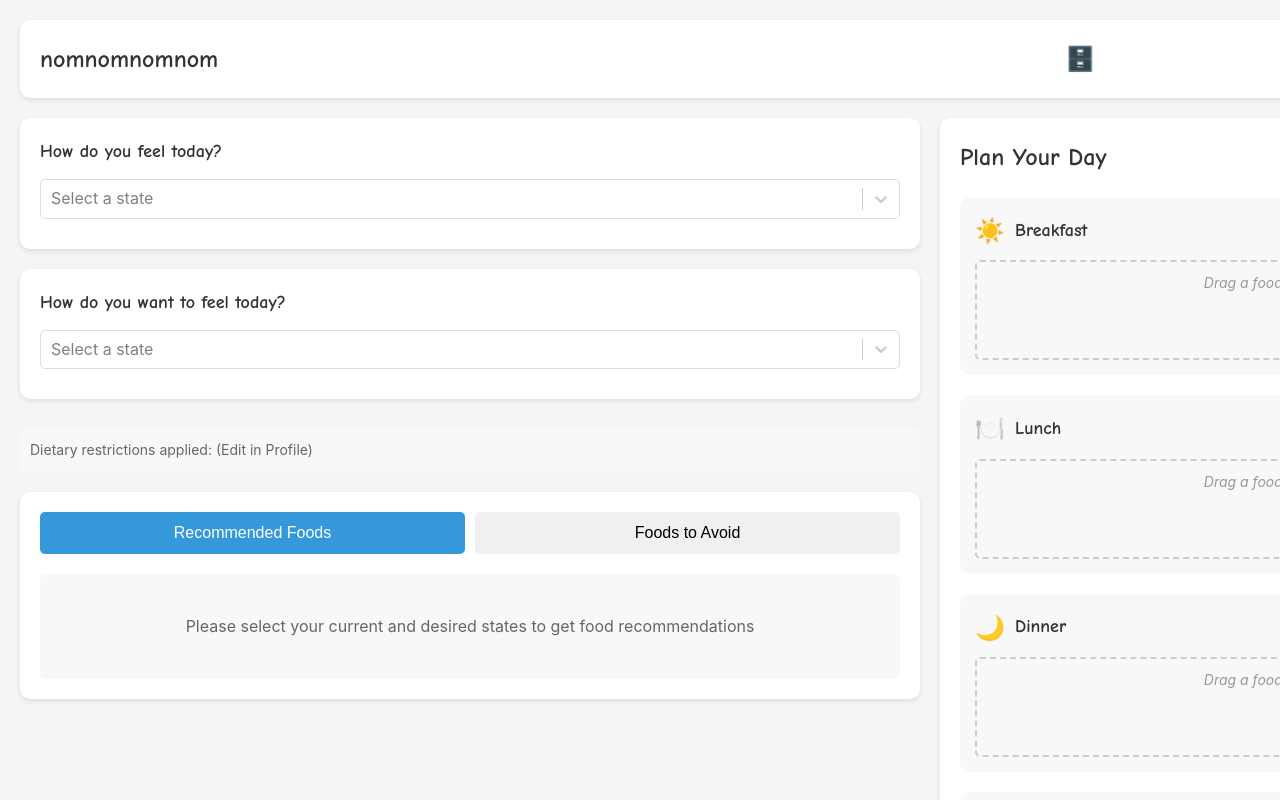
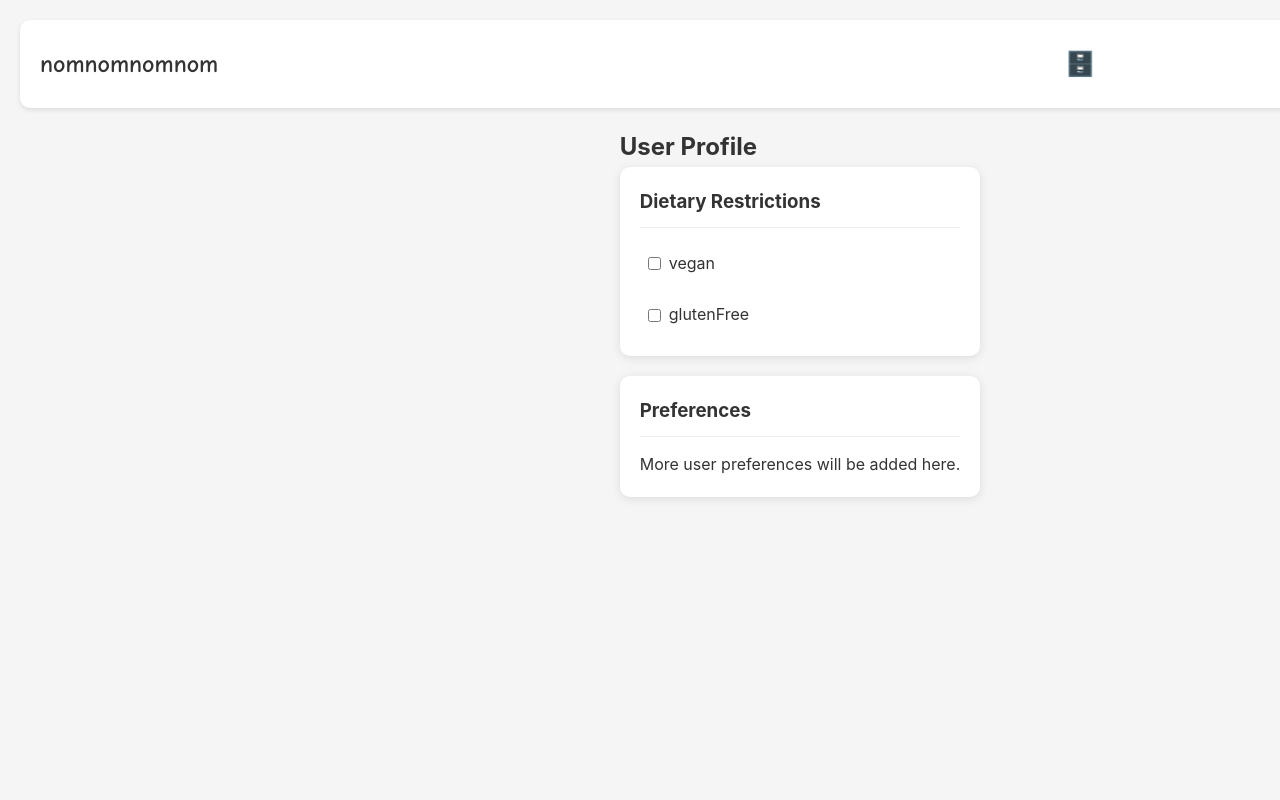
Before and after one commit to DRon98/nomnomnomnom, a React (Create React App) app: page /profile in a window 1280 px wide. Shown: the top 800 px of the page. Built offline with nearby package versions, Linux system fonts and the light colour scheme.

Commit message:
router setup

```diff
--- a/src/App.js
+++ b/src/App.js
@@ -1,49 +1,22 @@
 import React from 'react';
-import { useSelector } from 'react-redux';
-import Header from './components/Header';
-import StateSelector from './components/StateSelector';
-import FoodTabs from './components/FoodTabs';
-import MealPlanner from './components/MealPlanner';
-import { CURRENT_STATES, DESIRED_STATES } from './utils/constants';
+import { BrowserRouter, Routes, Route } from 'react-router-dom';
+import Layout from './components/Layout';
+import Home from './pages/Home';
+import Profile from './pages/Profile';
+import NotFound from './pages/NotFound';
 import './App.css';
 
 function App() {
-  const currentState = useSelector(state => state.user.currentState);
-  const desiredState = useSelector(state => state.user.desiredState);
-  const dietaryRestrictions = useSelector(state => state.user.dietaryRestrictions);
-
   return (
-    <div className="container">
-      <Header />
-      <div className="app-content">
-        <div className="left-section">
-          <StateSelector
-            type="current"
-            options={CURRENT_STATES}
-            question="How do you feel today?"
-          />
-          <StateSelector
-            type="desired"
-            options={DESIRED_STATES}
-            question="How do you want to feel today?"
-          />
-          <div className="dietary-restrictions">
-            Dietary restrictions applied: {
-              Object.entries(dietaryRestrictions)
-                .filter(([_, value]) => value)
-                .map(([key]) => key)
-                .join(', ')
-            }
-            {' '}
-            (Edit in Profile)
-          </div>
-          <FoodTabs />
-        </div>
-        <div className="right-section">
-          <MealPlanner />
-        </div>
-      </div>
-    </div>
+    <BrowserRouter>
+      <Routes>
+        <Route path="/" element={<Layout />}>
+          <Route index element={<Home />} />
+          <Route path="profile" element={<Profile />} />
+          <Route path="*" element={<NotFound />} />
+        </Route>
+      </Routes>
+    </BrowserRouter>
   );
 }
 
--- a/src/components/Header/index.js
+++ b/src/components/Header/index.js
@@ -1,4 +1,5 @@
 import React from 'react';
+import { Link, NavLink } from 'react-router-dom';
 import InventoryDropdowns from '../InventoryDropdowns';
 import FoodJournal from '../FoodJournal';
 import './styles.css';
@@ -7,12 +8,16 @@ const Header = () => {
   return (
     <header className="header">
       <div className="logo">
-        <h1>nomnomnomnom</h1>
+        <Link to="/" style={{ textDecoration: 'none', color: 'inherit' }}>
+          <h1>nomnomnomnom</h1>
+        </Link>
       </div>
       <div className="header-actions">
         <InventoryDropdowns />
         <FoodJournal />
-        <button className="profile-button">👤</button>
+        <NavLink to="/profile" className={({ isActive }) => isActive ? "profile-button active" : "profile-button"}>
+          👤
+        </NavLink>
       </div>
     </header>
   );
--- /dev/null
+++ b/src/components/Layout/index.js
@@ -0,0 +1,14 @@
+import React from 'react';
+import { Outlet } from 'react-router-dom';
+import Header from '../Header';
+
+function Layout() {
+  return (
+    <div className="container">
+      <Header />
+      <Outlet />
+    </div>
+  );
+}
+
+export default Layout;
--- /dev/null
+++ b/src/pages/Home.js
@@ -0,0 +1,43 @@
+import React from 'react';
+import { useSelector } from 'react-redux';
+import StateSelector from '../components/StateSelector';
+import FoodTabs from '../components/FoodTabs';
+import MealPlanner from '../components/MealPlanner';
+import { CURRENT_STATES, DESIRED_STATES } from '../utils/constants';
+
+function Home() {
+  const dietaryRestrictions = useSelector(state => state.user.dietaryRestrictions);
+
+  return (
+    <div className="app-content">
+      <div className="left-section">
+        <StateSelector
+          type="current"
+          options={CURRENT_STATES}
+          question="How do you feel today?"
+        />
+        <StateSelector
+          type="desired"
+          options={DESIRED_STATES}
+          question="How do you want to feel today?"
+        />
+        <div className="dietary-restrictions">
+          Dietary restrictions applied: {'{'}{
+            Object.entries(dietaryRestrictions)
+              .filter(([_, value]) => value)
+              .map(([key]) => key)
+              .join(', ')
+          }
+          {' '}
+          (Edit in Profile)
+        </div>
+        <FoodTabs />
+      </div>
+      <div className="right-section">
+        <MealPlanner />
+      </div>
+    </div>
+  );
+}
+
+export default Home;
--- /dev/null
+++ b/src/pages/NotFound.css
@@ -0,0 +1,31 @@
+.not-found-page {
+  padding: 20px;
+  max-width: 800px;
+  margin: 0 auto;
+  text-align: center;
+}
+
+.not-found-page h2 {
+  font-size: 2rem;
+  margin-bottom: 1rem;
+  color: #333;
+}
+
+.not-found-page p {
+  margin-bottom: 2rem;
+  color: #666;
+}
+
+.home-link {
+  display: inline-block;
+  padding: 10px 20px;
+  background-color: #3498db;
+  color: white;
+  text-decoration: none;
+  border-radius: 5px;
+  transition: background-color 0.2s ease;
+}
+
+.home-link:hover {
+  background-color: #2980b9;
+}
--- /dev/null
+++ b/src/pages/NotFound.js
@@ -0,0 +1,15 @@
+import React from 'react';
+import { Link } from 'react-router-dom';
+import './NotFound.css';
+
+function NotFound() {
+  return (
+    <div className="not-found-page">
+      <h2>Page Not Found</h2>
+      <p>The page you are looking for does not exist.</p>
+      <Link to="/" className="home-link">Go back to Home</Link>
+    </div>
+  );
+}
+
+export default NotFound;
--- /dev/null
+++ b/src/pages/Profile.css
@@ -0,0 +1,59 @@
+.profile-page {
+  padding: 20px;
+  max-width: 800px;
+  margin: 0 auto;
+}
+
+.profile-section {
+  background-color: white;
+  border-radius: 10px;
+  box-shadow: 0 2px 10px rgba(0,0,0,0.1);
+  padding: 20px;
+  margin-bottom: 20px;
+}
+
+.profile-section h3 {
+  margin-top: 0;
+  color: #333;
+  border-bottom: 1px solid #eee;
+  padding-bottom: 10px;
+  margin-bottom: 15px;
+}
+
+.restrictions-list {
+  display: grid;
+  grid-template-columns: repeat(auto-fill, minmax(200px, 1fr));
+  gap: 10px;
+}
+
+.restriction-item {
+  padding: 8px;
+  border-radius: 5px;
+  transition: background-color 0.2s ease;
+}
+
+.restriction-item:hover {
+  background-color: #f5f5f5;
+}
+
+.restriction-item label {
+  display: flex;
+  align-items: center;
+  gap: 8px;
+  cursor: pointer;
+}
+
+.restriction-item input[type="checkbox"] {
+  margin: 0;
+}
+
+.home-link {
+  display: inline-block;
+  margin-top: 20px;
+  color: #3498db;
+  text-decoration: none;
+}
+
+.home-link:hover {
+  text-decoration: underline;
+}
--- /dev/null
+++ b/src/pages/Profile.js
@@ -0,0 +1,45 @@
+import React from 'react';
+import { useSelector, useDispatch } from 'react-redux';
+import './Profile.css';
+
+function Profile() {
+  const dietaryRestrictions = useSelector(state => state.user.dietaryRestrictions);
+  const dispatch = useDispatch();
+
+  // This is a placeholder for the actual implementation
+  const handleToggleRestriction = (restriction) => {
+    // This would dispatch an action to update the dietary restrictions
+    console.log(`Toggle ${restriction}`);
+  };
+
+  return (
+    <div className="profile-page">
+      <h2>User Profile</h2>
+
+      <div className="profile-section">
+        <h3>Dietary Restrictions</h3>
+        <div className="restrictions-list">
+          {Object.entries(dietaryRestrictions).map(([restriction, isActive]) => (
+            <div key={restriction} className="restriction-item">
+              <label>
+                <input
+                  type="checkbox"
+                  checked={isActive}
+                  onChange={() => handleToggleRestriction(restriction)}
+                />
+                {restriction}
+              </label>
+            </div>
+          ))}
+        </div>
+      </div>
+
+      <div className="profile-section">
+        <h3>Preferences</h3>
+        <p>More user preferences will be added here.</p>
+      </div>
+    </div>
+  );
+}
+
+export default Profile;
```
